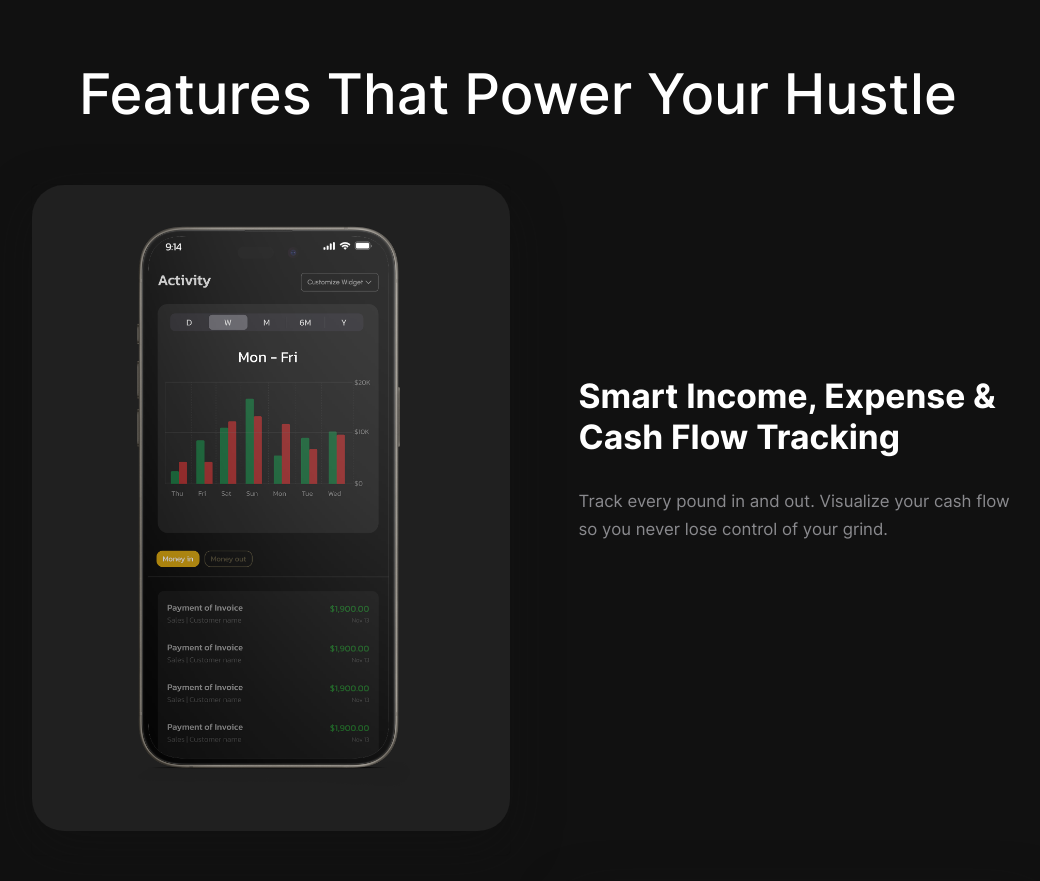
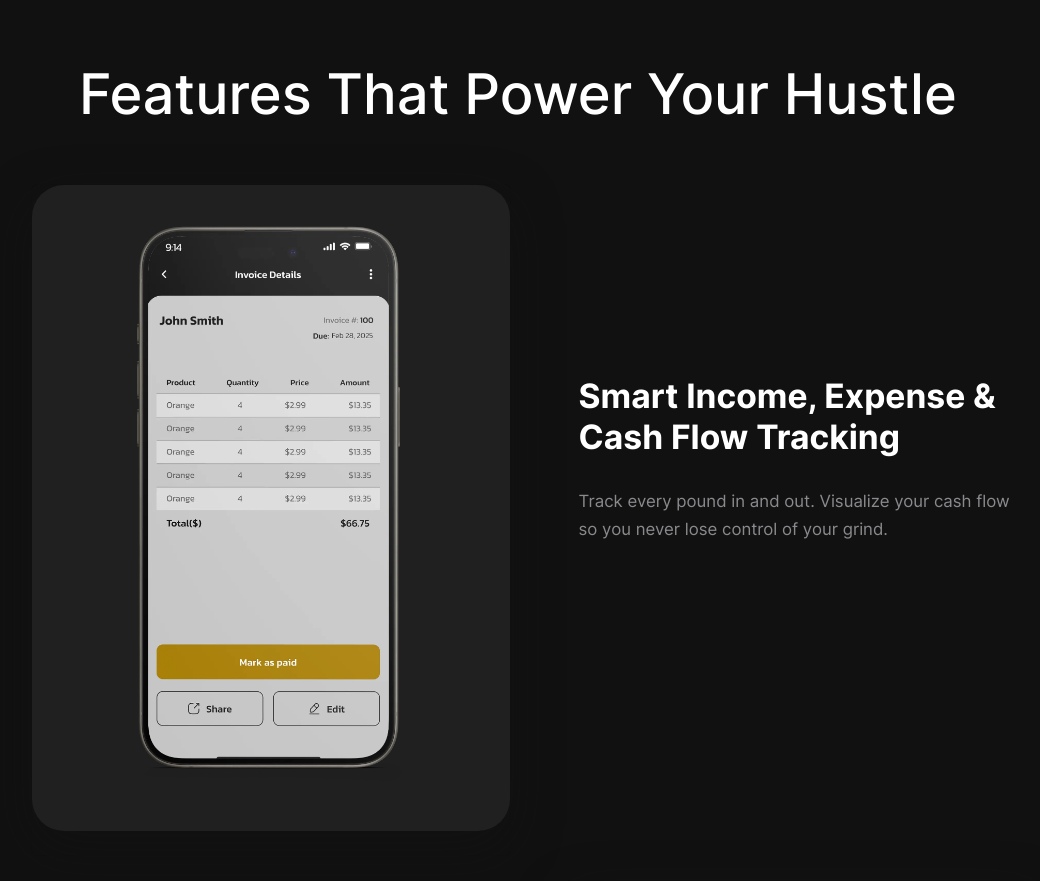
Before and after one commit to VikasEW/Laxmii, a Flask app: template templates/features.html in a window 1280 px wide. Shown: the part 83-964 px from the top of the page, without its empty margins (103-1143 px from the left). Run offline with Flask 3, Linux system fonts and the light colour scheme; the template is opened without the code that fills it, so the values that code supplies are empty; some libraries are stand-ins or nearby versions.

Commit message:
Update features.html

```diff
--- a/templates/features.html
+++ b/templates/features.html
@@ -118,7 +118,7 @@
           <div class="col-12 col-md-6 order-2 order-md-1">
             <div class="card bg-transparent mb-4 pb-4 pb-md-5 mb-md-5" data-aos="zoom-in-up">
               <div class="bg-dark shadow rounded-5">
-                <img src="./static/img/ss_activity.png" width="582" height="327" alt="Cashflow image"
+                <img src="./static/img/webp/ss_invoicedetails.webp" width="582" height="327" alt="Cashflow image"
                   class="img-fluid rounded-5 no-bottom-radius" loading="lazy">
                 <!--<img src="{{url_for('static', filename='img/webp/abstract3.webp')}}" width="582" height="327" alt="abstract image"
                   class="img-fluid rounded-5 no-bottom-radius" loading="lazy">-->
```
